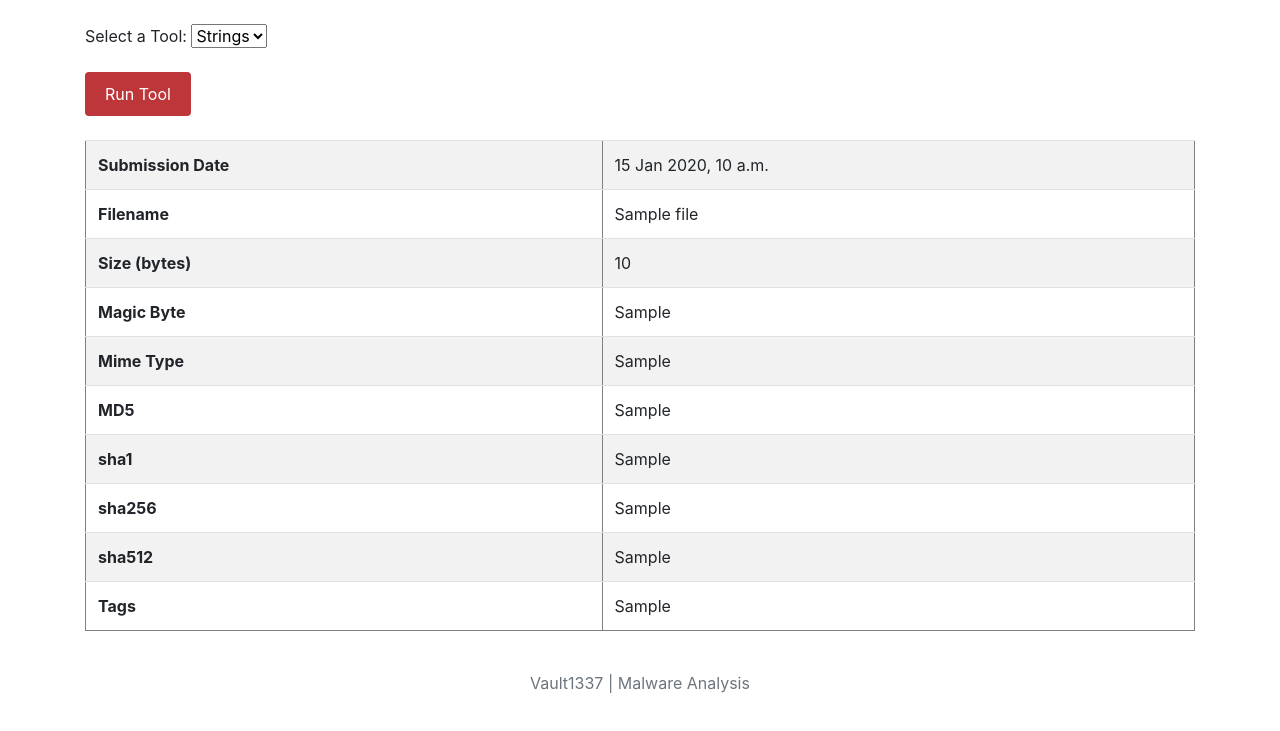
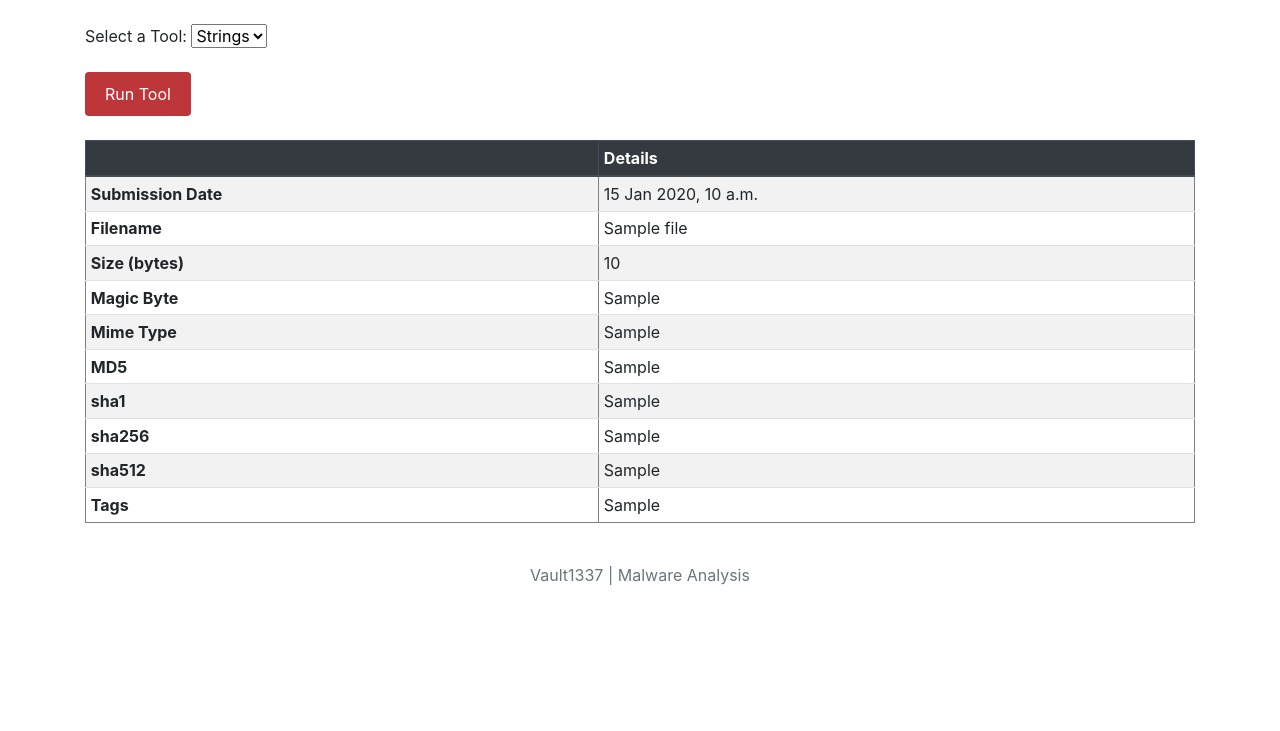
Before and after one commit to DanDreadless/Vault1337, a Django app: page /sample/1/ in a window 1280 px wide. Shown: the part 69-800 px from the top of the page. Run offline with Django 4.2, Linux system fonts and the light colour scheme; a user stored in the database is signed in; tables that the repository leaves empty hold one stand-in row (values such as "Sample post"); some libraries are stand-ins or nearby versions.

Commit message:
update tables and README

```diff
--- a/vault/templates/vault/sample/sample.html
+++ b/vault/templates/vault/sample/sample.html
@@ -9,46 +9,52 @@
     <button type="submit">Run Tool</button>
 </form>
 <br>
-<table class="table table-striped" border="1" align="center">
+<table class="table table-striped table-sm" border="1" align="center">
+    <thead class="thead-dark">
+        <tr>
+            <th></th>
+            <th>Details</th>
+        </tr>
+    </thead>
     <tbody>
         <tr>
-            <th>Submission Date</th>
+            <th scope="row">Submission Date</th>
             <td>{{ item.created_date }}</td>
         </tr>
         <tr>
-            <th>Filename</th>
+            <th scope="row">Filename</th>
             <td>{{ item.name }}</td>
         </tr>
         <tr>
-            <th>Size (bytes)</th>
+            <th scope="row">Size (bytes)</th>
             <td>{{ item.size }}</td>
         </tr>
         <tr>
-            <th>Magic Byte</th>
+            <th scope="row">Magic Byte</th>
             <td>{{ item.magic }}</td>
         </tr>
         <tr>
-            <th>Mime Type</th>
+            <th scope="row">Mime Type</th>
             <td>{{ item.mime }}</td>
         </tr>
         <tr>
-            <th>MD5</th>
+            <th scope="row">MD5</th>
             <td>{{ item.md5 }}</td>
         </tr>
         <tr>
-            <th>sha1</th>
+            <th scope="row">sha1</th>
             <td>{{ item.sha1 }}</td>
         </tr>
         <tr>
-            <th>sha256</th>
+            <th scope="row">sha256</th>
             <td>{{ item.sha256 }}</td>
         </tr>
         <tr>
-            <th>sha512</th>
+            <th scope="row">sha512</th>
             <td>{{ item.sha512 }}</td>
         </tr>
         <tr>
-            <th>Tags</th>
+            <th scope="row">Tags</th>
             <td>{{ item.tag }}</td>
         </tr>
     </tbody>
--- a/vault/templates/vault/vault.html
+++ b/vault/templates/vault/vault.html
@@ -11,7 +11,7 @@
     <button type="submit">Submit</button>
 </form>
 <br>
-<table  class="table table-striped" border="1" align="center">
+<table  class="table table-striped table-sm" border="1" align="center">
     <thead class="thead-dark">
         <tr>
             <th>Submission Date</th>
```
Also changed, not shown: README.md.
